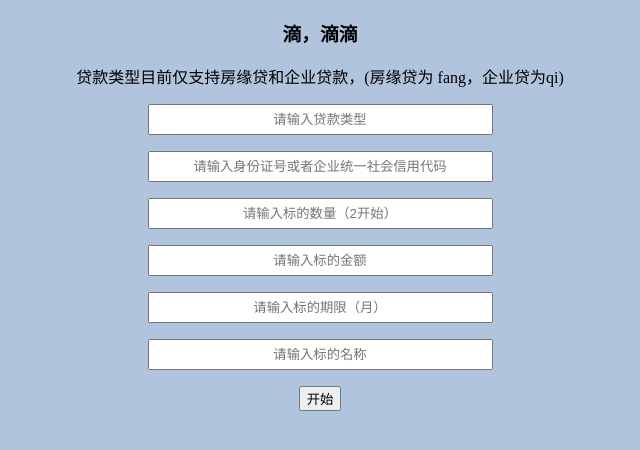
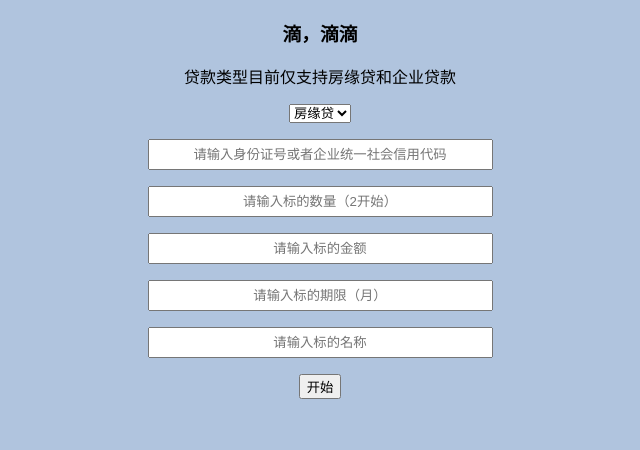
Before and after one commit to shd0812/sxs_flask, a Flask app: template templates/creatloan.html in a window 1280 px wide. Shown: the top 450 px of the page, without its empty margins (320-960 px from the left). Run offline with Flask 2, Linux system fonts and the light colour scheme; the template is opened without the code that fills it, so the values that code supplies are empty.

Commit message:
优化创建贷款页面

```diff
--- a/templates/creatloan.html
+++ b/templates/creatloan.html
@@ -15,8 +15,11 @@ text-align: center;
 <div>
 <h3>滴，滴滴</h3>
 <form  target="_blank" action="/admin/create_loan" method="post">
-<p>贷款类型目前仅支持房缘贷和企业贷款，(房缘贷为 fang，企业贷为qi)</p>
-<p><input type="text" name="loantype" placeholder="请输入贷款类型" style="height:25px;text-align:center" size='40'></p>
+<p>贷款类型目前仅支持房缘贷和企业贷款</p>
+<select name="loantype">
+    <option value="fang">房缘贷</option>
+    <option value="qi">企缘贷</option>
+</select>
 <p><input type="text" name="idcard" placeholder="请输入身份证号或者企业统一社会信用代码" style="height:25px;text-align:center" size='40'></p>
 <p><input type="text" name="num" placeholder="请输入标的数量（2开始）" style="height:25px;text-align:center" size='40'></p>
 <p><input type="text" name="money" placeholder="请输入标的金额" style="height:25px;text-align:center" size='40'></p>
```
